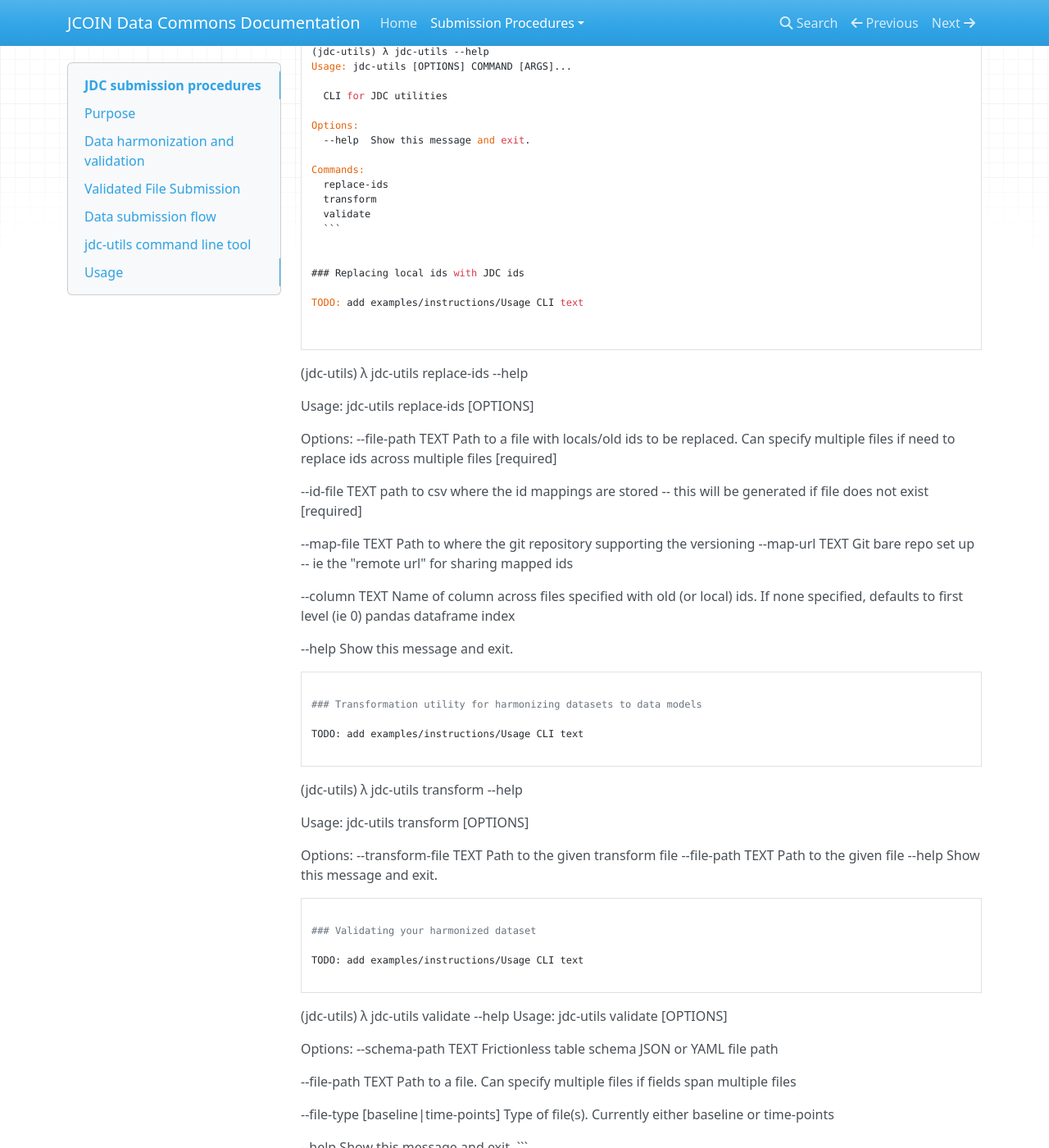
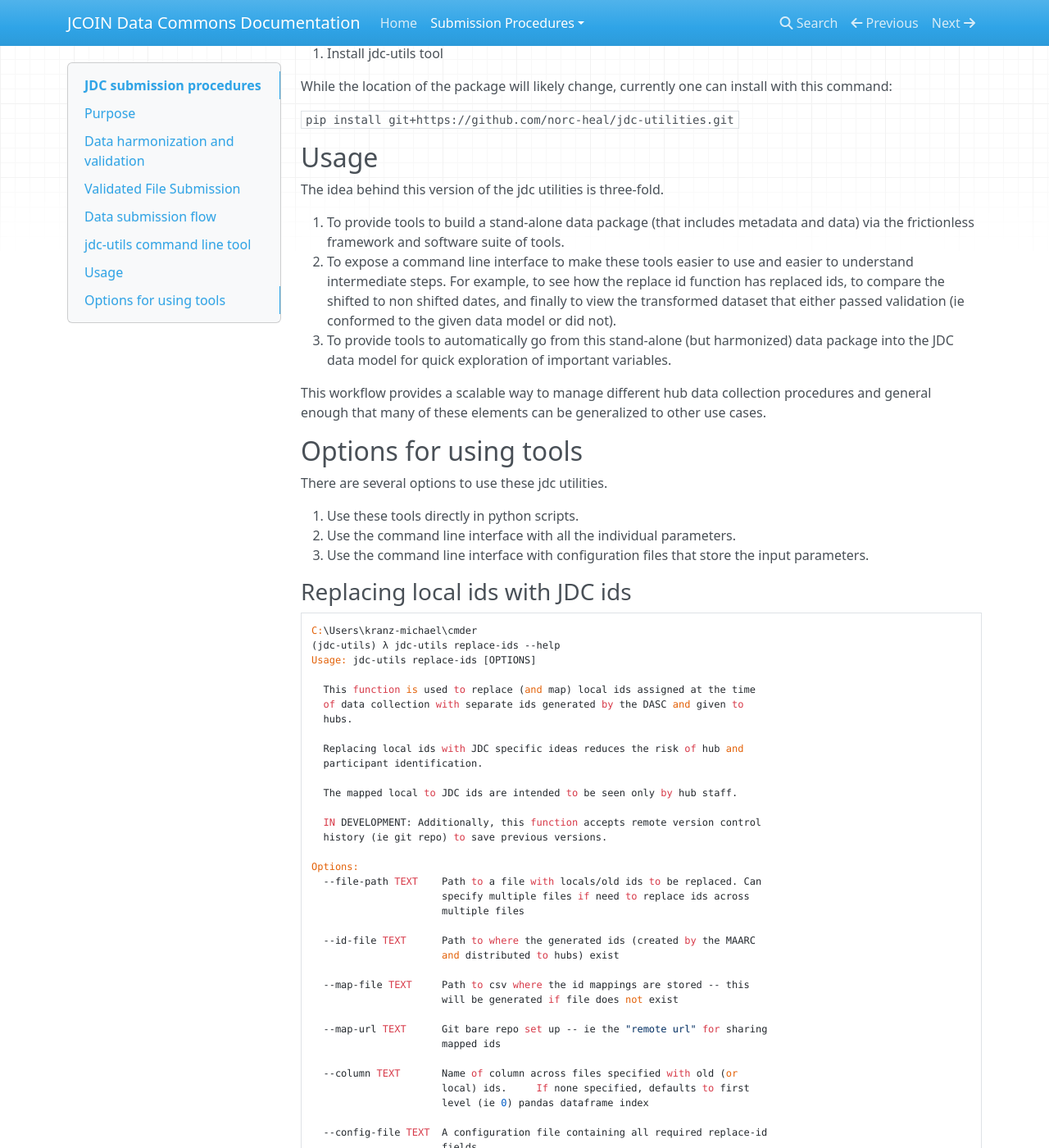
Before and after one commit to norc-heal/jdc-docs-public, an MkDocs documentation site: the page built from docs/submission.md, in a window 1280 px wide and 1400 px high, scrolled down 2367 px. Shown: the whole window at 82% size. Built offline with MkDocs 1.6.1, drawn with Linux system fonts in a browser that asks for light colours; nearby versions of some CDN libraries; some of the changed text lies outside the part shown.

Commit message:
WIP added updated submission and made build

````diff
--- a/docs/submission.md
+++ b/docs/submission.md
@@ -57,11 +58,13 @@
 
 ## jdc-utils command line tool
 
-Contact [Mike Kranz](kranz-michael@norc.org) for set up troubleshooting.
+Contact [Mike Kranz](kranz-michael@norc.org) for set up and troubleshooting.
 
 ### Install dependencies
 To use the tool, first. Note, if you already have a python, git installation,
-and virtual environment manager (ie virtualenv or conda), you're ready to go! If not, here's one way:
+and virtual environment manager (ie virtualenv or conda), you're ready to go! Note, git is used to store the history of local ids and other
+
+ If not, here's one way:
 
 1. Install latest version of python [here](https://www.python.org/downloads/)
    - alternatively, one can install conda, preferably the miniconda version, [here](https://docs.conda.io/en/latest/miniconda.html)
@@ -79,80 +82,184 @@
 
 ### Setting up tool
 1. Open a command prompt
-2. Create a git repository to store id mapping history (if applicable)
-   - TODO: `<add command here> or potentially expose with command line tool`
-3. Install jdc-utils tool
+2. [this step will be in future hub onboarding] Create a git repository to store id mapping history (if applicable)
+3. Create a virtual environment with python utilities installed:
 
-`pip install git+<TO ADD GIT PATH>`
+If using conda:
+
+`conda create -n jdc-utils pip`
+
+4. Install jdc-utils tool
+
+While the location of the package will likely change, currently one can install with this command:
+
+`pip install git+https://github.com/norc-heal/jdc-utilities.git`
 
 ## Usage
+The idea behind this version of the jdc utilities is three-fold.
 
-TODO: add Usage CLI text
+1. To provide tools to build a stand-alone data package (that includes metadata and data) via the frictionless framework and software suite of tools.
+2. To expose a command line interface to make these tools easier to use and easier to understand intermediate steps. For example, to see how
+the replace id function has replaced ids, to compare the shifted to non shifted dates, and finally to view the transformed dataset that either passed
+validation (ie conformed to the given data model or did not).
+3. To provide tools to automatically go from this stand-alone (but harmonized) data package into the JDC data model for quick exploration of important variables.
+
+
+This workflow provides a scalable way to manage different hub data collection procedures and general enough that many of these elements can be generalized to other use cases.
+
+## Options for using tools
+
+There are several options to use these jdc utilities.
+
+1. Use these tools directly in python scripts.
+2. Use the command line interface with all the individual parameters.
+3. Use the command line interface with configuration files that store the input parameters.
+
+### Replacing local ids with JDC ids
+
+```
+C:\Users\kranz-michael\cmder
+(jdc-utils) λ jdc-utils replace-ids --help
+Usage: jdc-utils replace-ids [OPTIONS]
+
+  This function is used to replace (and map) local ids assigned at the time
+  of data collection with separate ids generated by the DASC and given to
+  hubs.
+
+  Replacing local ids with JDC specific ideas reduces the risk of hub and
+  participant identification.
+
+  The mapped local to JDC ids are intended to be seen only by hub staff.
+
+  IN DEVELOPMENT: Additionally, this function accepts remote version control
+  history (ie git repo) to save previous versions.
+
+Options:
+  --file-path TEXT    Path to a file with locals/old ids to be replaced. Can
+                      specify multiple files if need to replace ids across
+                      multiple files
+
+  --id-file TEXT      Path to where the generated ids (created by the MAARC
+                      and distributed to hubs) exist
+
+  --map-file TEXT     Path to csv where the id mappings are stored -- this
+                      will be generated if file does not exist
+
+  --map-url TEXT      Git bare repo set up -- ie the "remote url" for sharing
+                      mapped ids
+
+  --column TEXT       Name of column across files specified with old (or
+                      local) ids.     If none specified, defaults to first
+                      level (ie 0) pandas dataframe index
+
+  --config-file TEXT  A configuration file containing all required replace-id
+                      fields
+
+```
+
+### Shifting dates
+
+```
+(jdc-utils) λ jdc-utils shift-dates --help
+Usage: jdc-utils shift-dates [OPTIONS]
+
+  This function takes a specified date field and shifts them around a
+  specified number of days (ie shift amount). This shifted amount is
+  selected randomly within an interval of the previous 182 days and next 182
+  days. This shift amount is fixed within each individual such that the
+  intervals between dates are retained to provide the  capability to
+  calculate derived variables such as days from a given visit/timepoint
+  (e.g., days from baseline or  days from release).
+
+  As with the replace id function, the mappings (i.e., id to the random # of
+  days shifted) is stored in a separate file to reduce deductive disclosure
+  risk from PII linkage with date variables.
+
+  However, by storing this shift amount (rather than randomly shifting at
+  each data update,  the exact dates can be recovered simply by subtracting
+  this added random amount to the shifted date.
+
+  IN DEVELOPMENT: Additionally, this function accepts remote version control
+  history (ie git repo) to save previous versions.
+
+Options:
+  --file-path TEXT    Path to a file with dates to be shifted. Can specify
+                      multiple files if column name is the same across files
+
+  --map-file TEXT     path to csv where the id mappings are stored -- this
+                      will be generated if file does not exist
+
+  --map-url TEXT      Git bare repo set up -- ie the "remote url" for sharing
+                      mapped ids (optional)
+
+  --id-column TEXT    Name of column across files specified ids.
+  --date-column TEXT  Name of date column(s) to be shifted
+  --config-file TEXT  A configuration file containing all required shift date
+
+```
+
+### Transformation utility for harmonizing datasets to data models
+Transforming data currently leverages functions written with pandas and pandas-flavor decorator.
+
+It is a simple two step process:
+
+1. Read in data file to a data frame
+    - `transforms.read_df(filepath)` function from specified data file path
+2. Transform data frame to JDC properties and values
+    - `transforms.run_transformfile(df,transformfile)` function from the transform functions specified in a transforms.yaml file (which itself is specified in the config.yaml file) on the dataframe
 
 
 ```
-(jdc-utils) λ jdc-utils --help
-Usage: jdc-utils [OPTIONS] COMMAND [ARGS]...
+(jdc-utils) λ jdc-utils transform --help
+Usage: jdc-utils transform [OPTIONS]
 
-  CLI for JDC utilities
-
-Options:
-  --help  Show this message and exit.
-
-Commands:
-  replace-ids
-  transform
-  validate
-  ```
-
-
-### Replacing local ids with JDC ids
-
-TODO: add examples/instructions/Usage CLI text
-
-
-```
-(jdc-utils) λ jdc-utils replace-ids --help
-
-Usage: jdc-utils replace-ids [OPTIONS]
-
-Options:
-  --file-path TEXT  Path to a file with locals/old ids to be replaced. Can
-                    specify multiple files if need to replace ids across
-                    multiple files  [required]
-
-  --id-file TEXT    path to csv where the id mappings are stored -- this will
-                    be generated if file does not exist  [required]
-
-  --map-file TEXT   Path to where the git repository supporting the versioning
-  --map-url TEXT    Git bare repo set up -- ie the "remote url" for sharing
-                    mapped ids
-
-  --column TEXT     Name of column across files specified with old (or local)
-                    ids. If none specified, defaults to first level (ie 0)
-                    pandas dataframe index
-
-  --help            Show this message and exit.
-```
-
-### Transformation utility for harmonizing datasets to data models
-
-TODO: add examples/instructions/Usage CLI text
-
-```
-(jdc-utils) λ jdc-utils transform --help
-
-Usage: jdc-utils transform [OPTIONS]
+The transform function runs through a series of transforms (eg renaming )
 
 Options:
   --transform-file TEXT  Path to the given transform file
-  --file-path TEXT       Path to the given file
+  --file-path TEXT       Path to the given dataset file
   --help                 Show this message and exit.
+
 ```
 
+This transformfile contains a way to specify transforms within a simple text file called a "yaml" file:
+
+Specifies the function, paramater name and parameter input
+to be run on input data in a yaml file:
+
+```yaml
+<name of registered/valid pandas function>:
+    <name of function parameter>: <paramter input (this may be a string, list, or dictionary)>
+```
+
+Examples:
+
+Example native pandas functions :
+
+*Rename columns:*
+
+```yaml
+rename:
+    columns:
+        d4_b: gender
+        record_id: submitter_id
+```
+
+is intended to run:
+
+```python
+df.rename(columns={
+    'd4_b':'gender',
+    'record_id':'submitter_id'
+})
+
+```
 ### Validating your harmonized dataset
 
-TODO: add examples/instructions/Usage CLI text
+The validate command uses frictionless table schema to validate the table
+and give useful feedback in terms of what needs to be transformed.
+
+If it it passes, then the dataset will be saved and ready for submission.
 
 ```
 (jdc-utils) λ jdc-utils validate --help
@@ -162,12 +269,9 @@
   --schema-path TEXT              Frictionless table schema JSON or YAML file
                                   path
 
-  --file-path TEXT                Path to a file. Can specify multiple files
-                                  if fields span multiple files
-
+  --file-path TEXT                Path to dataset file(s)
   --file-type [baseline|time-points]
                                   Type of file(s). Currently either baseline
                                   or time-points
 
-  --help                          Show this message and exit.
 ```
````
Also changed, not shown: other parts of docs/submission.md (+1 -0 lines), site/archive/submission_md/index.html (deleted), site/index.html, site/search/search_index.json, site/sitemap.xml, site/submission/config_example1.yaml (deleted), site/submission/example_transforms_client.yaml (deleted), site/submission/example_transforms_staff.yaml (deleted), site/submission/index.html, 1 other file.
